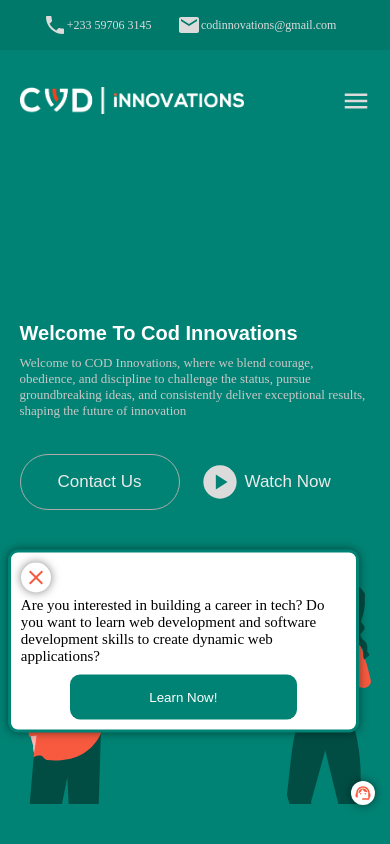
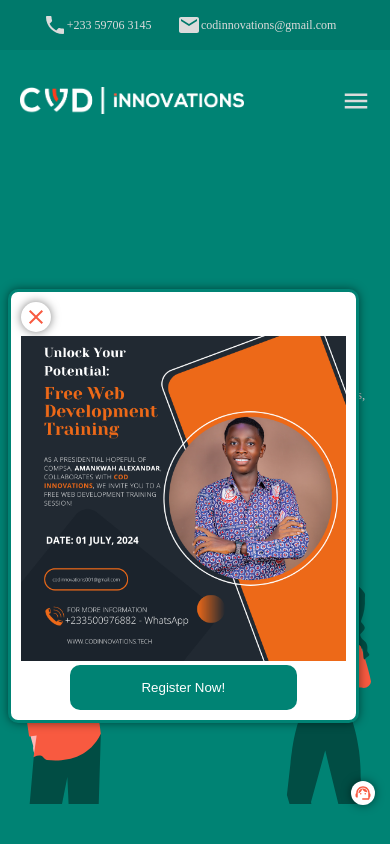
Before and after one commit to codinnovation/official-website, a Next.js app: page / in a window 390 px wide. Shown: the top 844 px of the page. Built offline with nearby package versions, Linux system fonts and the light colour scheme; no server answers; the database is empty.

Commit message:
Update the home page to add event

```diff
--- a/src/pages/index.js
+++ b/src/pages/index.js
@@ -4,13 +4,20 @@
 import SupportIcon from "@mui/icons-material/SupportAgent";
 import styles from "../styles/Home.module.css";
 import CloseIcon from "@mui/icons-material/Close";
+import Image from "next/image";
 import CodInnovationLogo from "../../public/logo-w-1.png";
+import EventImage from "../../public/event.png";
 
 export default function Home() {
   const [isSupportOpen, setIsSupportOpen] = useState(true);
 
   const followLink = () => {
     const url = "https://edu.codinnovations.tech/";
+    window.open(url, "_blank");
+  };
+
+  const followLinkToEvent = () => {
+    const url = "https://forms.gle/qbyVuFAJybHp6mYZ9";
     window.open(url, "_blank");
   };
 
@@ -43,12 +50,12 @@
               <CloseIcon className={styles.icon} />
             </div>
             <div className={styles.container_header}>
-              <h1>
-                Are you interested in building a career in tech? Do you want to
-                learn web development and software development skills to create
-                dynamic web applications?
-              </h1>
-              <button onClick={followLink}>Learn Now!</button>
+              <Image
+                src={EventImage}
+                alt="event-image"
+                className={styles.image}
+              />
+              <button onClick={followLinkToEvent}>Register Now!</button>
             </div>
           </div>
         </>
--- a/src/styles/Home.module.css
+++ b/src/styles/Home.module.css
@@ -45,7 +45,7 @@
   font-size: 20px;
   margin-bottom: 10px;
   font-weight: 100;
-   font-family: Helvetica,;
+  font-family: Helvetica, ;
 }
 
 .container_header button {
@@ -61,13 +61,18 @@
   border-radius: 10px;
 }
 
+.container_header .image {
+  width: 100%;
+  height: auto;
+}
+
 @media (max-width:700px) {
   .support_container {
     top: 94%;
   }
 
   .container {
-     top: 76%;
+    top: 60%;
     right: 8%;
     width: 90%;
     box-shadow: 0px 0px 10px rgba(0, 0, 0, 0.5);
@@ -77,4 +82,8 @@
     font-size: 15px;
     margin-bottom: 10px;
   }
+  .container_header .image {
+    width: 100%;
+    height: auto;
   }
+}
```
Also changed, not shown: public/event.png (added). Lines whose indentation alone changed are shown as unchanged.
